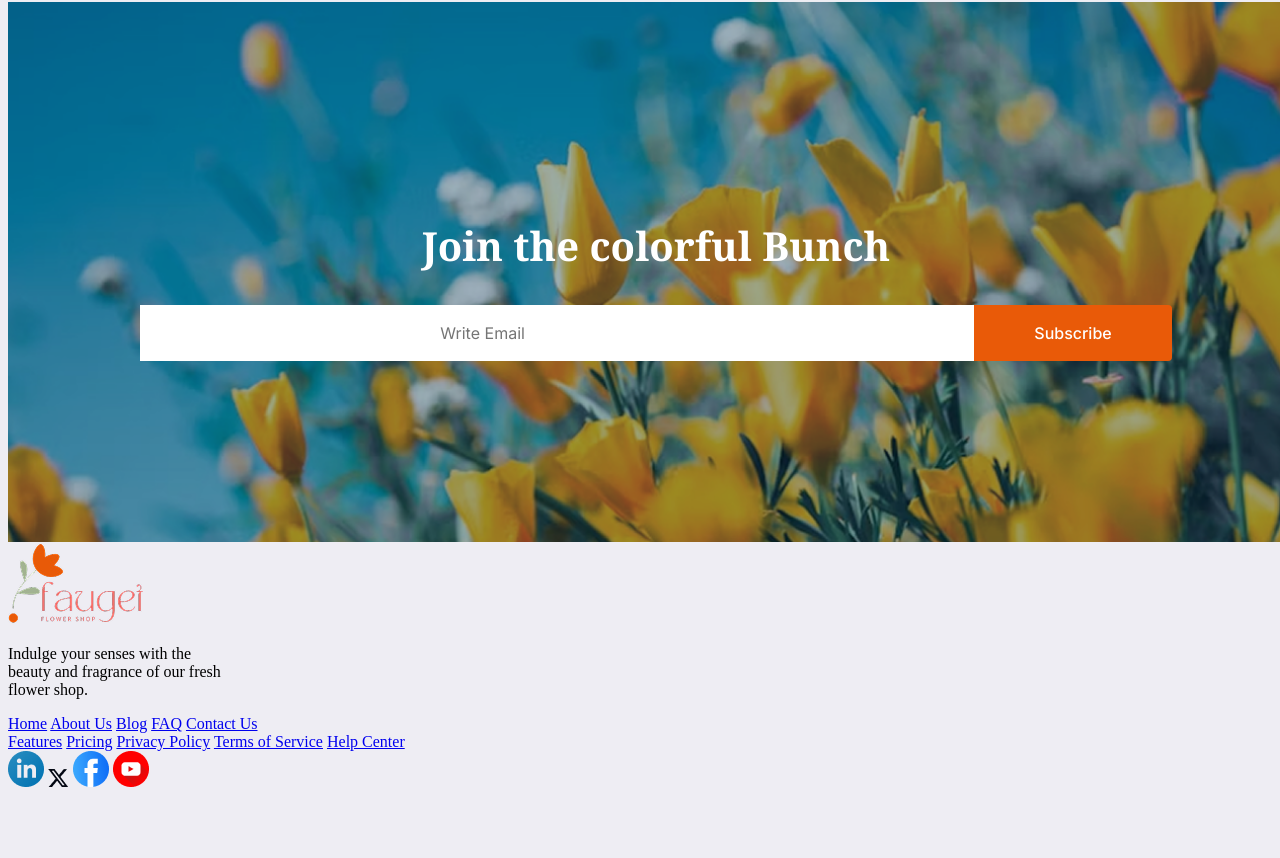
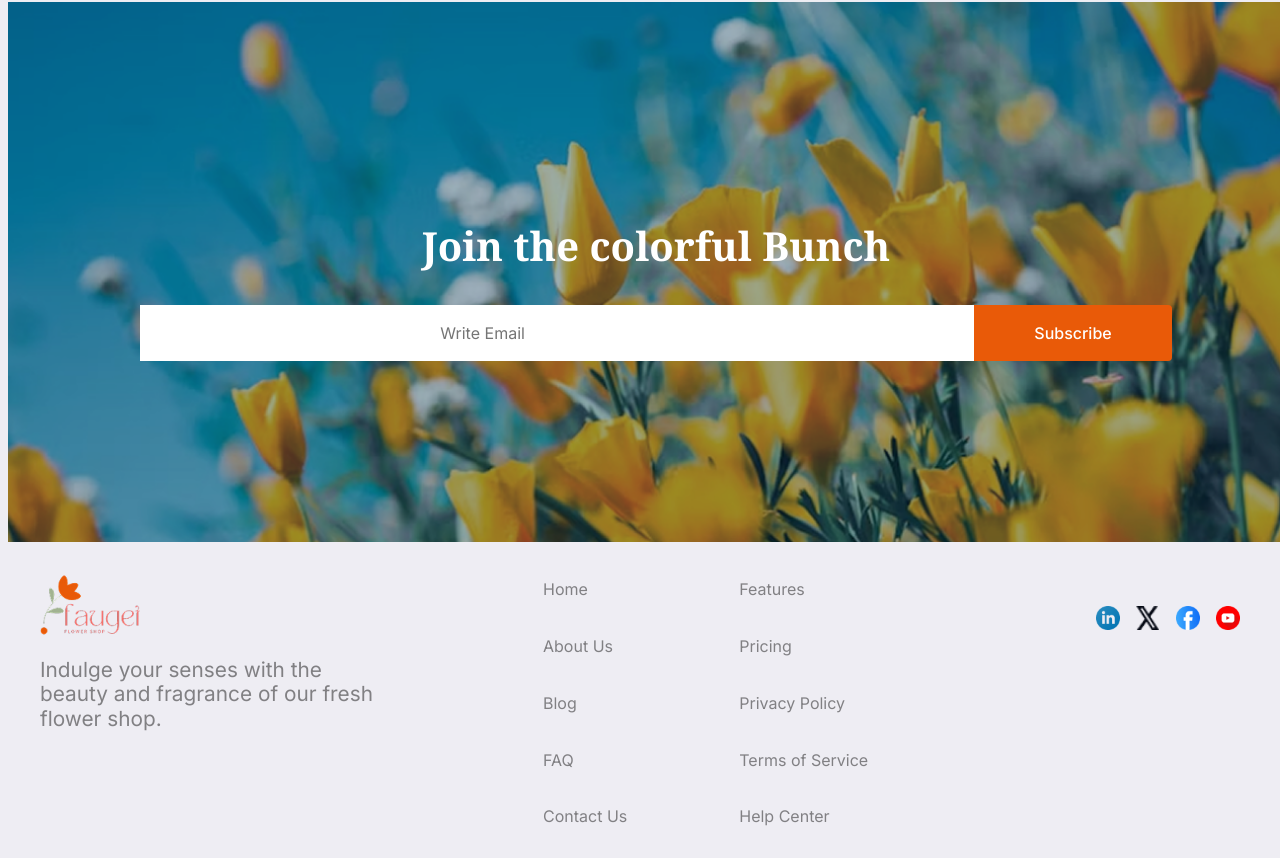
Before and after one commit to FARIYAA01/B12-A02, a plain HTML site: page index.html in a window 1280 px wide. Shown: the part 3887-4745 px from the top of the page. Before the commit the page ends 4686 px from the top, so only its background shows below. Drawn offline with Linux system fonts and the light colour scheme.

Commit message:
added the seventh file

```diff
--- a/styles/ass2.css
+++ b/styles/ass2.css
@@ -425,7 +425,7 @@ nav a {
 }
 
 .email::placeholder {
-  text-align: left !important;
+  text-align: left;
 }
 
 .taking-info button {
@@ -444,3 +444,84 @@ nav a {
 .taking-info button:hover {
   background-color: #c94a06;
 }
+
+
+/* seventh file */
+
+.footer {
+  background-color: #fff;
+  border-top: 1px solid #e5e7eb;
+  padding: 2rem;
+  font-family: 'Segoe UI', sans-serif;
+}
+
+.footer-container {
+  max-width: 1200px;
+  height: 300px;
+  margin: 0 auto;
+  display: flex;
+  flex-wrap: wrap;
+  justify-content: space-between;
+  gap: 2rem;
+}
+
+.footer-intro {
+  flex: 1 1 250px;
+  margin-top: 2rem;
+
+}
+
+.footer-logo {
+  width: 100px;
+  margin-bottom: 1rem;
+}
+
+.tagline {
+  margin-top: .1rem;
+  font-size: 1.3rem;
+  color: #00000075;
+  line-height: 1.2;
+  font-family: "Inter", sans-serif;
+
+}
+
+.footer-links {
+  display: flex;
+  gap: 7rem;
+  flex: 1 1 300px;
+
+}
+
+.link-column a {
+  margin-top: 2.3rem;
+  display: block;
+   color: #00000075;
+  text-decoration: none;
+  margin-bottom: 2rem;
+  font-size: 1rem;
+  font-family: "Inter", sans-serif;
+}
+
+.link-column a:hover {
+  text-decoration: underline;
+  color: #2618b8;
+}
+
+.footer-social {
+   display: flex;
+  align-items: flex-start;
+  gap: 1rem;
+  margin-top: 2rem;
+
+}
+
+.footer-social img {
+  margin-top: 2rem;
+  width: 24px;
+  height: 24px;
+  transition: transform 0.2s ease;
+}
+
+.footer-social img:hover {
+  transform: scale(1.1);
+}
```
Also changed, not shown: index.html (+1 -0 lines).
